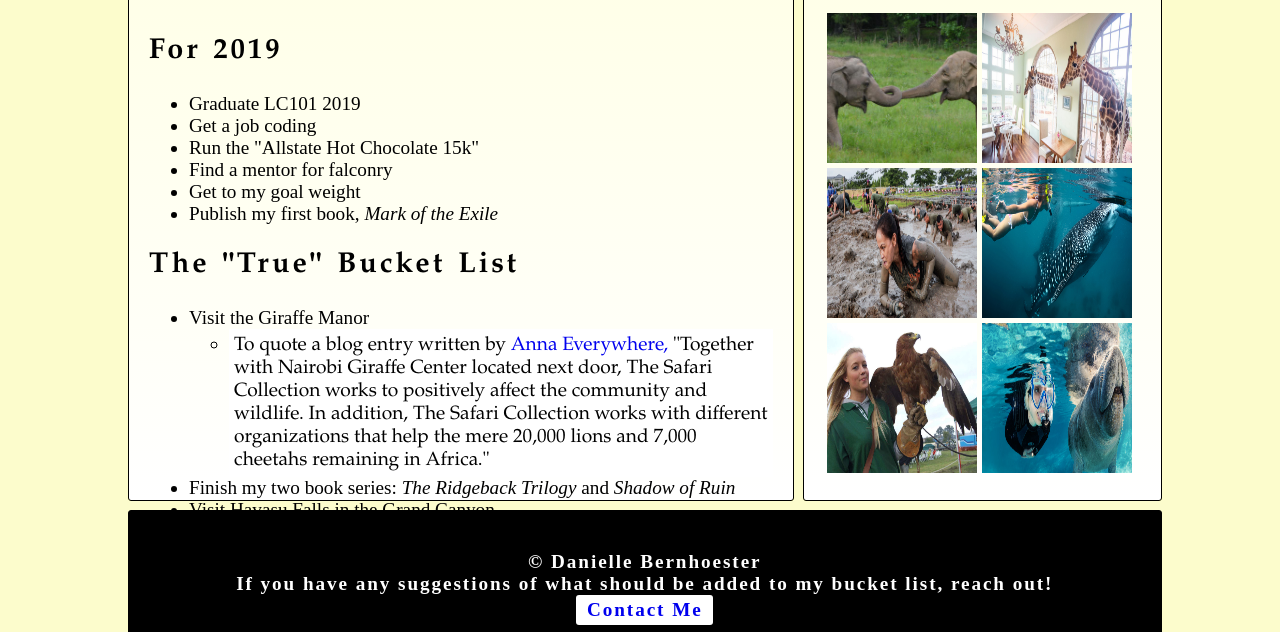
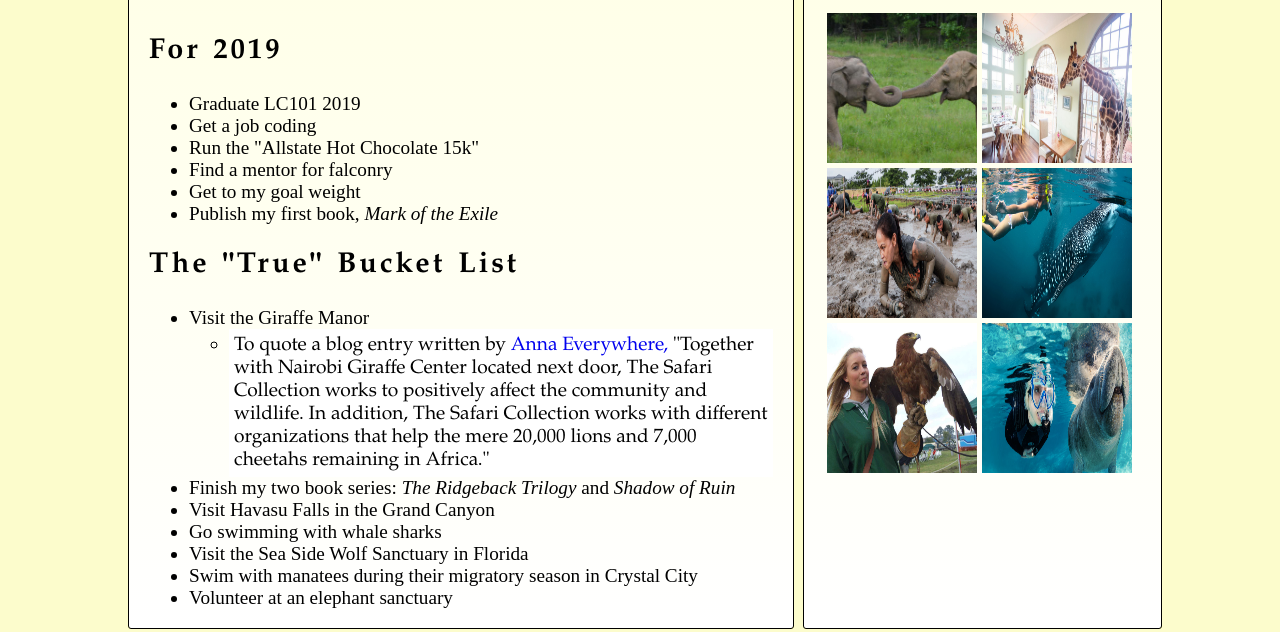
Before and after one commit to programmingdanielle/html-me-something, a plain HTML site: page index.html in a window 1280 px wide. Shown: the part 168-800 px from the top of the page. Drawn offline with Linux system fonts and the light colour scheme.

Commit message:
fixed length of grid

```diff
--- a/style.css
+++ b/style.css
@@ -10,7 +10,7 @@ body {
 #container {
     display: grid;
     grid-template-columns: 65% 35%;
-    grid-template-rows: 10vw 40vw 10vw;
+    grid-template-rows: 10vw 50vw 10vw;
     grid-gap: 0.5em;
 }
 
```
